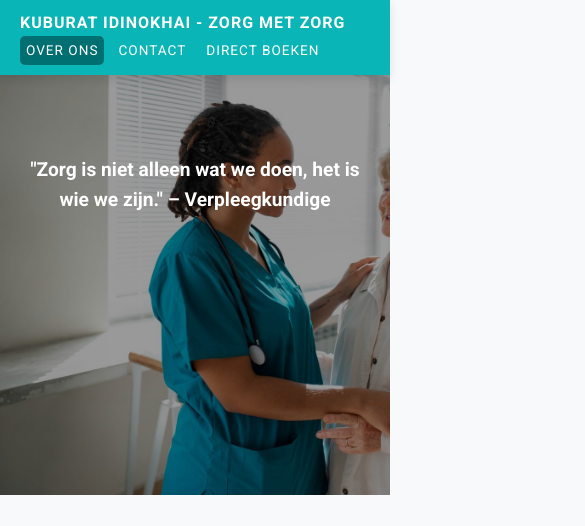
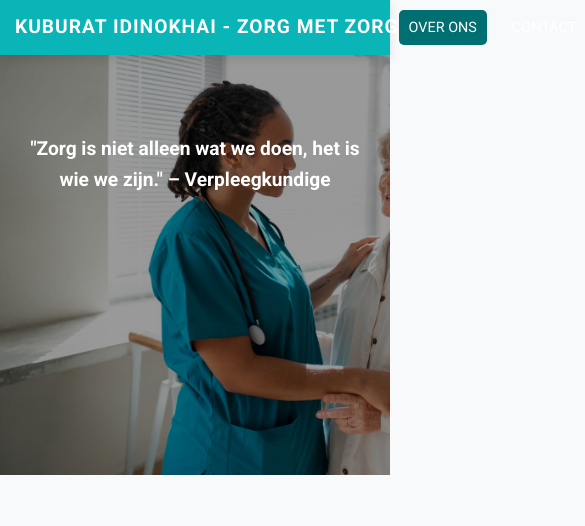
Before and after one commit to rrrubenvo/kuburat2, a plain HTML site: page index.html in a window 390 px wide. Shown: the top 526 px of the page, 585 px wide, since content can reach past the window. Drawn offline with Linux system fonts and the light colour scheme.

Commit message:
Update index.html

```diff
--- a/index.html
+++ b/index.html
@@ -3,12 +3,8 @@
 <head>
     <meta charset="UTF-8">
     <meta name="viewport" content="width=device-width, initial-scale=1.0">
-    <meta http-equiv="X-UA-Compatible" content="ie=edge">
     <title>Kuburat Idinokhai - Zorg met zorg</title>
-
-    <!-- Link to Google Fonts for modern typography -->
     <link href="https://fonts.googleapis.com/css2?family=Roboto:wght@400;500;700&display=swap" rel="stylesheet">
-
     <style>
         /* General body styles */
         body {
@@ -19,56 +15,54 @@
             line-height: 1.6;
         }
 
-        /* Modern Header */
+        /* Header */
         header {
             background-color: #0AB5B7; /* Main brand color */
             color: white;
             padding: 10px 20px;
             box-shadow: 0 4px 10px rgba(0, 0, 0, 0.1); /* Light shadow for depth */
+            position: sticky;
+            top: 0;
+            z-index: 1000;
+            transition: background-color 0.3s ease;
             display: flex;
             align-items: center;
             justify-content: space-between;
-            flex-wrap: wrap;
-            position: sticky;
-            top: 0;
-            z-index: 1000;
+            flex-wrap: nowrap;
         }
 
-        /* Logo and main title */
-        .header-title {
+        header h1 {
+            margin: 0;
             font-size: 1.5em;
             font-weight: 700;
             letter-spacing: 1px;
             text-transform: uppercase;
-            margin: 0;
-            flex: 1;
-            text-align: left;
+            white-space: nowrap; /* Prevents the title from breaking into multiple lines */
         }
 
-        /* Navigation styles */
-        nav {
+        header nav {
             display: flex;
-            gap: 15px;
+            gap: 15px; /* Space between nav links */
         }
 
-        nav a {
+        header nav a {
             color: white;
             text-decoration: none;
             font-size: 1em;
-            letter-spacing: 1px;
             text-transform: uppercase;
-            padding: 5px 10px;
+            padding: 8px 12px;
             border-radius: 5px;
             transition: background-color 0.3s, transform 0.3s;
+            white-space: nowrap; /* Prevents the links from breaking into multiple lines */
         }
 
-        nav a:hover {
-            background-color: #028E92; /* Slightly darker shade for hover */
-            transform: scale(1.05); /* Slight zoom effect */
+        header nav a:hover {
+            background-color: #028E92;
+            transform: scale(1.05);
         }
 
-        nav a.active {
-            background-color: #006F72; /* Active link color */
+        header nav a.active {
+            background-color: #006F72;
         }
 
         /* Banner Section */
@@ -152,15 +146,19 @@
             margin-top: 40px;
         }
 
-        /* Mobile responsiveness */
-        @media (max-width: 768px) {
-            .header-title {
+        /* Responsive adjustments for smaller screens */
+        @media (max-width: 600px) {
+            header {
+                padding: 10px 15px;
+            }
+
+            header h1 {
                 font-size: 1.2em;
             }
 
-            nav a {
+            header nav a {
                 font-size: 0.9em;
-                padding: 5px 8px;
+                padding: 6px 10px;
             }
 
             .banner {
@@ -179,28 +177,12 @@
                 padding: 12px 24px;
             }
         }
-
-        @media (max-width: 480px) {
-            .header-title {
-                font-size: 1em;
-            }
-
-            nav a {
-                font-size: 0.85em;
-                padding: 4px 6px;
-            }
-
-            nav {
-                gap: 8px;
-            }
-        }
     </style>
 </head>
 <body>
 
-<!-- Modern Header Section -->
 <header>
-    <h1 class="header-title">Kuburat Idinokhai - Zorg met zorg</h1>
+    <h1>Kuburat Idinokhai - Zorg met zorg</h1>
     <nav>
         <a href="#over-ons" class="active">Over ons</a>
         <a href="#contact">Contact</a>
```
